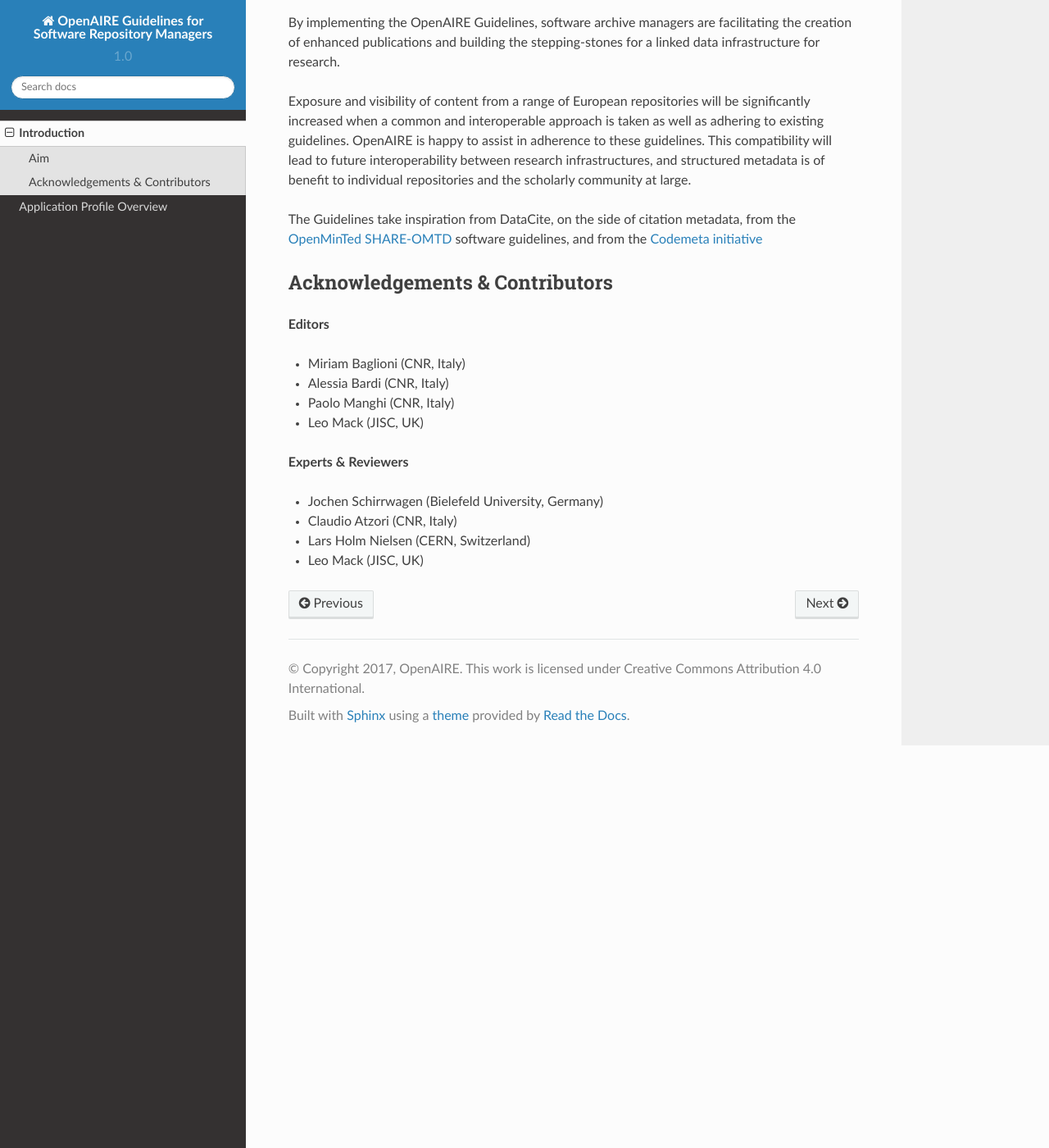
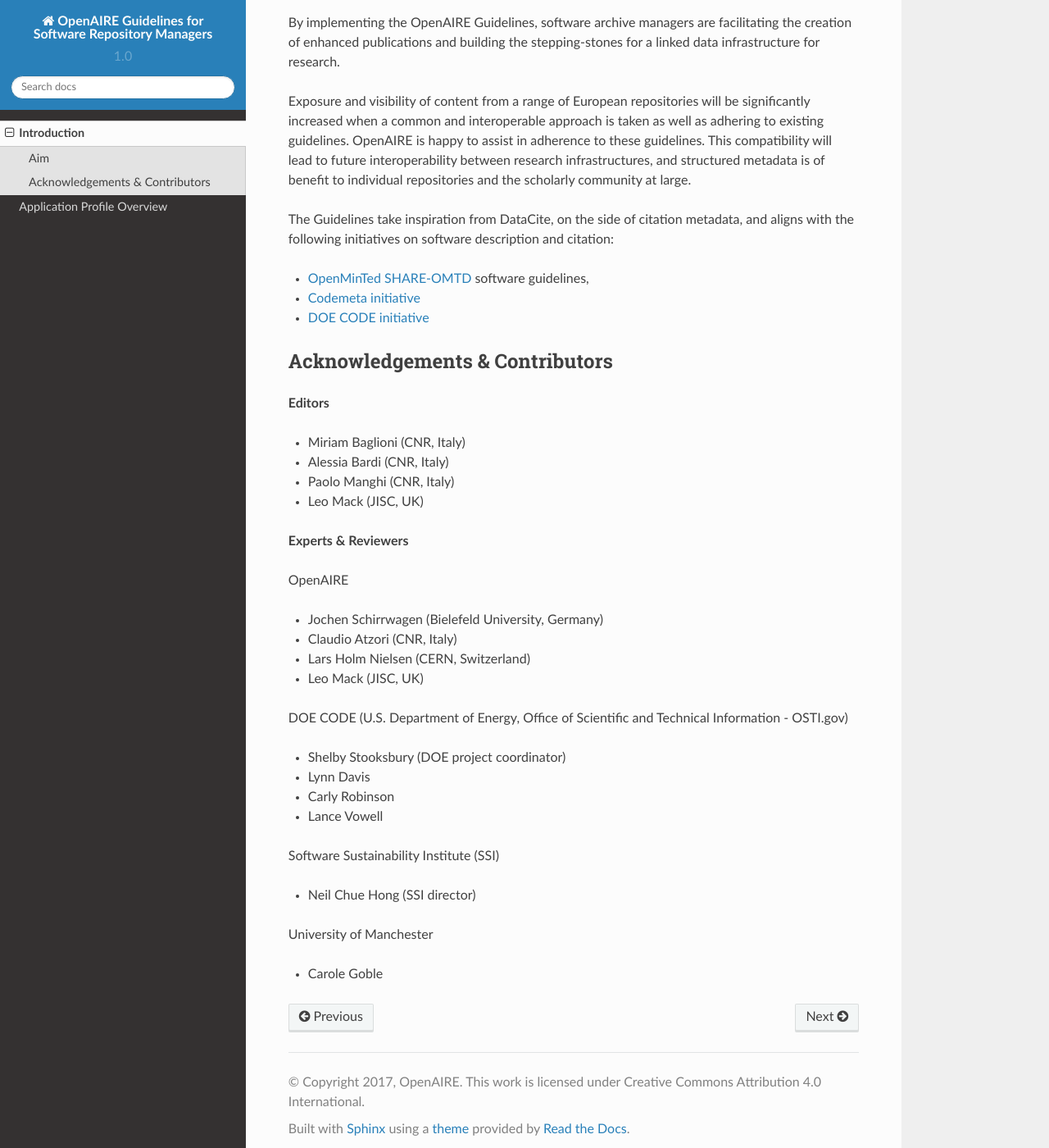
Before and after one commit to mirima2/software_guidelines, a Sphinx documentation site: the page built from docs/source/introduction.rst, in a window 1280 px wide and 1400 px high, scrolled down 536 px. Shown: the whole window at 82% size. Built offline with Sphinx 7.4.7 and the Read the Docs theme 2.0.0, drawn with Linux system fonts in a browser that asks for light colours.

Commit message:
added organizations and people involved in the review
added organizations and people involved in the review: DOE COde, SSI, UNIMA,

```diff
--- a/docs/source/introduction.rst
+++ b/docs/source/introduction.rst
@@ -22,9 +22,11 @@
 
 
 
-The Guidelines take inspiration from DataCite, on the side of citation metadata, from the `OpenMinTed SHARE-OMTD <https://guidelines.openminted.eu/guidelines_for_providers_of_sw_resources/recommended_schema_for_sw_resources.html>`_ software guidelines, and from the `Codemeta initiative <https://github.com/codemeta/codemeta/blob/master/crosswalk.csv>`_
+The Guidelines take inspiration from DataCite, on the side of citation metadata, and aligns with the following initiatives on software description and citation:
 
-
+* `OpenMinTed SHARE-OMTD <https://guidelines.openminted.eu/guidelines_for_providers_of_sw_resources/recommended_schema_for_sw_resources.html>`_ software guidelines,
+* `Codemeta initiative <https://github.com/codemeta/codemeta/blob/master/crosswalk.csv>`_
+* `DOE CODE initiative <https://github.com/doecode/software-metadata>`_
 
 Acknowledgements & Contributors
 ^^^^^^^^^^^^^^^^^^^^^^^^^^^^^^^
@@ -39,7 +41,24 @@
 
 **Experts & Reviewers**
 
+OpenAIRE
+
 * Jochen Schirrwagen (Bielefeld University, Germany)
 * Claudio Atzori (CNR, Italy)
 * Lars Holm Nielsen (CERN, Switzerland)
 * Leo Mack (JISC, UK)
+
+DOE CODE (U.S. Department of Energy, Office of Scientific and Technical Information - OSTI.gov)
+
+* Shelby Stooksbury (DOE project coordinator)
+* Lynn Davis
+* Carly Robinson
+* Lance Vowell
+
+Software Sustainability Institute (SSI)
+
+* Neil Chue Hong (SSI director)
+
+University of Manchester
+
+* Carole Goble
```
